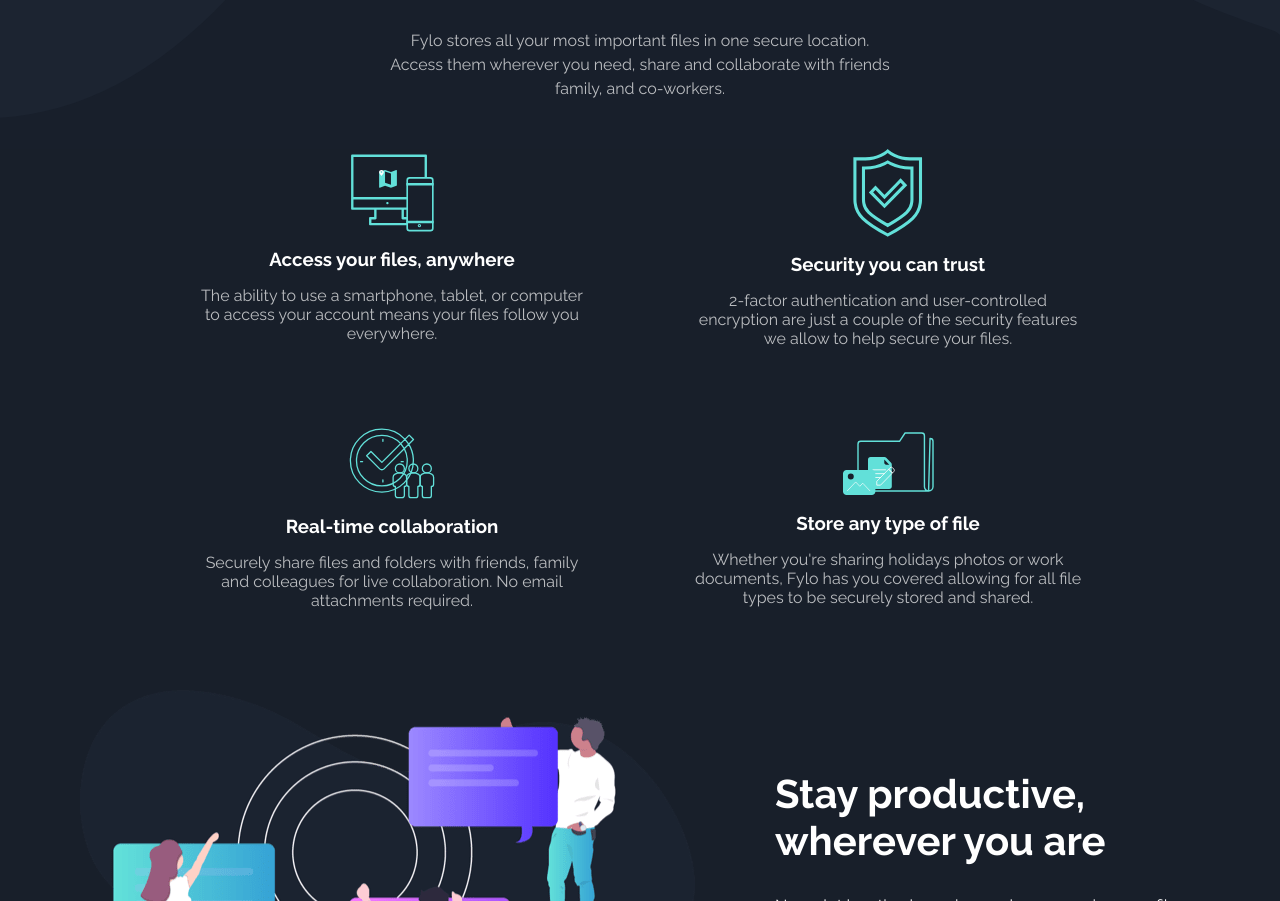
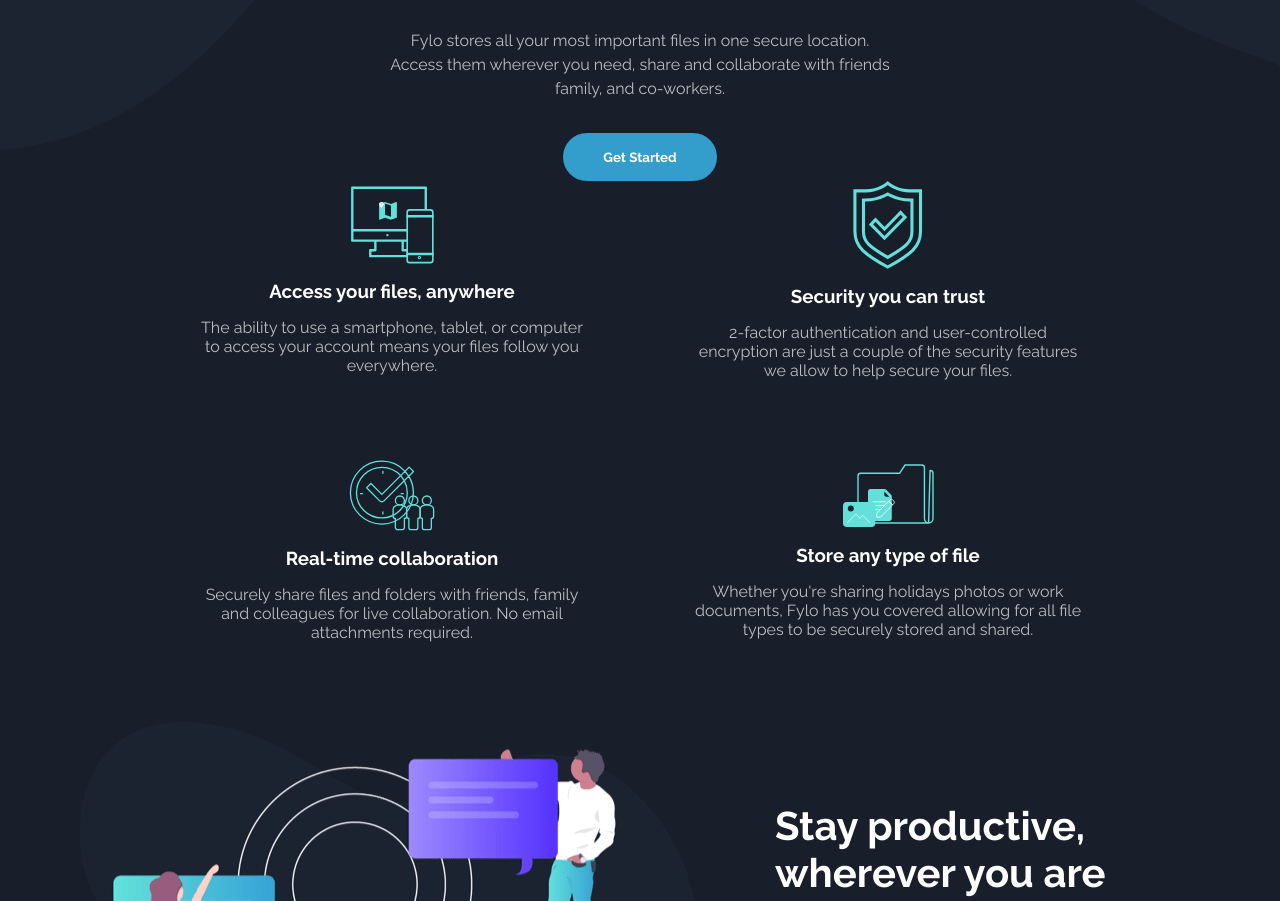
Before and after one commit to Frontmaniaac/Filo-Website, a plain HTML site: page index.html in a window 1280 px wide. Shown: the part 813-1714 px from the top of the page. Drawn offline with Linux system fonts and the light colour scheme.

Commit message:
fixed button visibility

```diff
--- a/styles/style.scss
+++ b/styles/style.scss
@@ -81,6 +81,8 @@ main {
         color: $white;
         font-weight: 600;
         transition: 0.15s ease;
+        z-index: 1;
+        margin-top: 2rem;
 
         &:hover {
             box-shadow: 2px 2px 5px $blue;
```
Also changed, not shown: styles/style.css, 1 other file.
